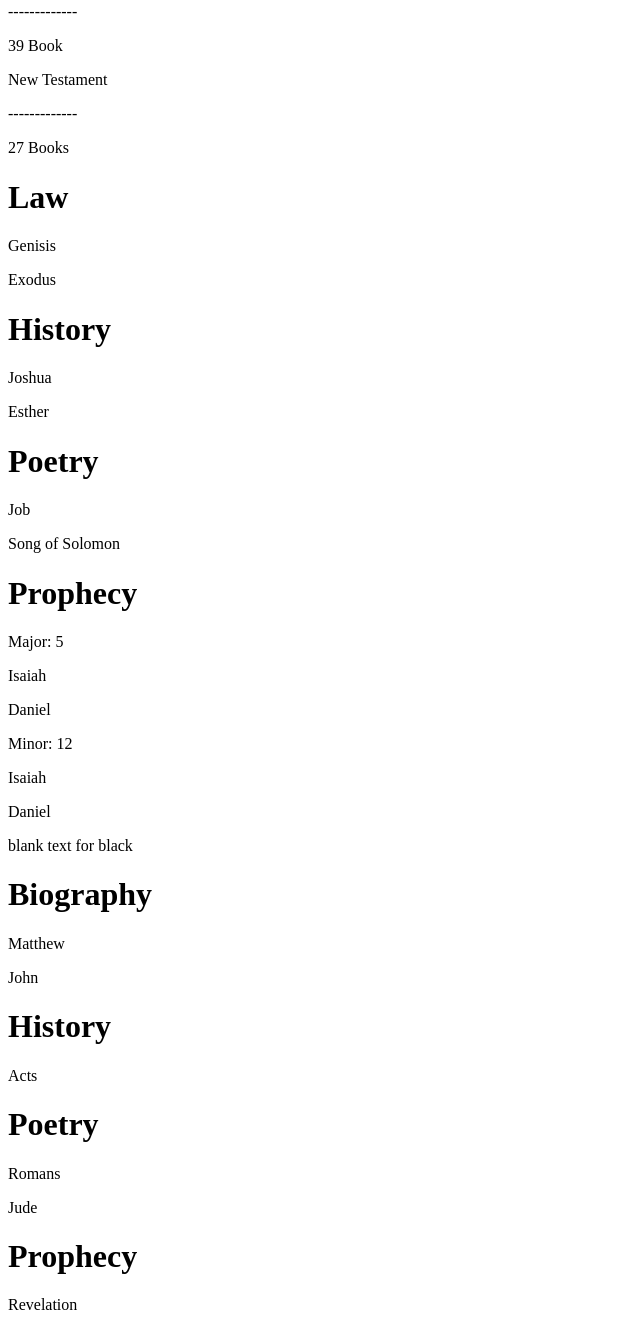
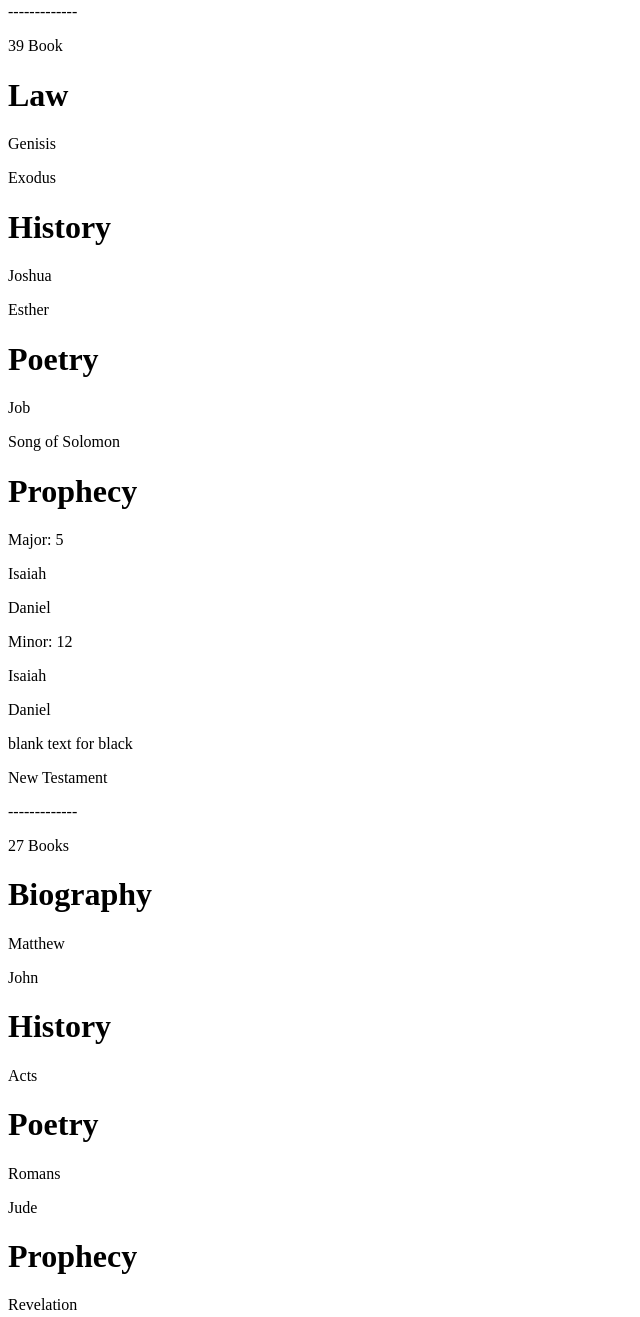
Before and after one commit to Xapher/TruthSeekersExampleSite, a plain HTML site: page Content/LessonSheets/1/front.html in a window 1280 px wide. Shown: the part 97-1414 px from the top of the page, without its empty margins (0-640 px from the left). Drawn offline with Linux system fonts and the light colour scheme; files that its build step writes are made by us from their sources; files whose address does not match are found by name.

Commit message:
Layout Re-design

```diff
--- a/Content/LessonSheets/1/front.html
+++ b/Content/LessonSheets/1/front.html
@@ -4,19 +4,12 @@
 <div id="UpperDiagram"class="DiagramContainer">
 	<h1 class="WhiteText CenteredText">Book of Books</h1>
 	<div class="WhiteDiagram InsetDiagram ColumnDiagram">
-		<div class="FullWidth">
+		<div class="HalfWidth">
 			<div class="left">
 				<p>Old Testament</p>
 				<p>-------------</p>
 				<p>39 Book</p>
 			</div>
-			<div class="right">
-				<p>New Testament</p>
-				<p>-------------</p>
-				<p>27 Books</p>
-			</div>
-		</div>
-		<div class="RowDiagram InsetDiagram">
 			<div class="Grid4x4 HalfWidth">
 				<div class="BorderedDiagram CenteredText">
 					<h1>Law</h1>
@@ -55,7 +48,15 @@
 					</div>
 				</div>
 			</div>
+		</div>
 		<div class="BlackBackground VerticalText">blank text for black</div>
+		<div class="HalfWidth">
+			<div class="right">
+				<p>New Testament</p>
+				<p>-------------</p>
+				<p>27 Books</p>
+			</div>
+
 			<div class="Grid4x4 HalfWidth">
 				<div class="BorderedDiagram CenteredText">
 					<h1>Biography</h1>
@@ -78,6 +79,11 @@
 					<p>Revelation</p>
 				</div>
 			</div>
+		</div>
+		<div class="RowDiagram InsetDiagram">
+
+
+
 		</div>
 	</div>
 </div>
```
Lines whose indentation alone changed are shown as unchanged.
